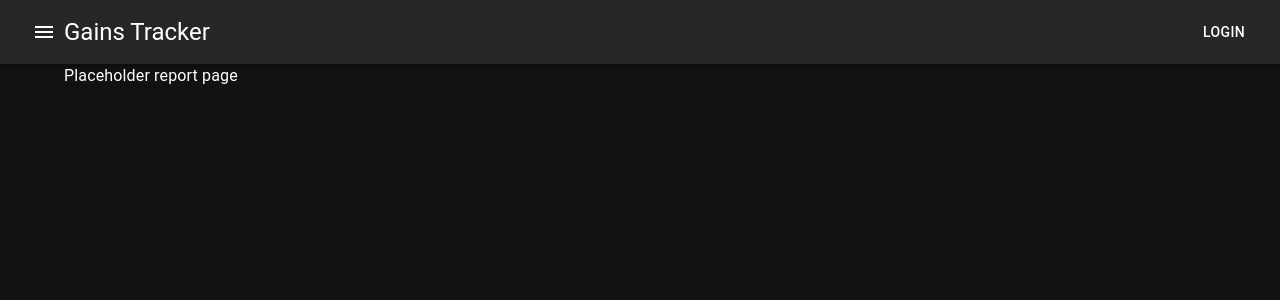
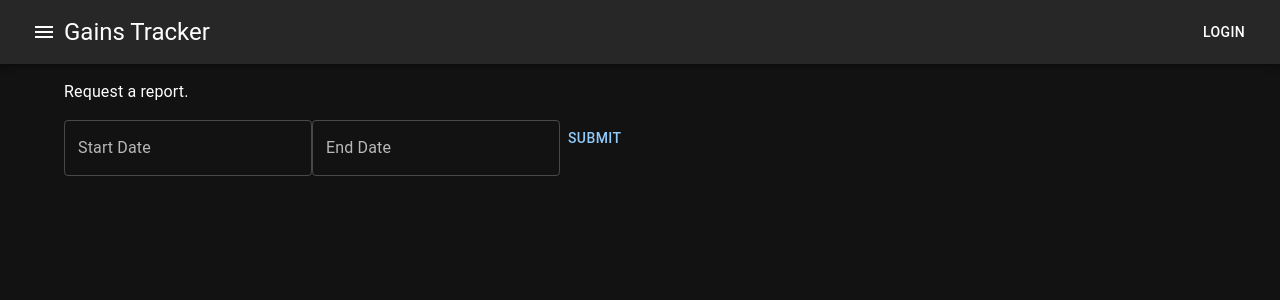
Before and after one commit to travishbates/ECE-528-Term-Project-v2, a React (Vite) app in the folder gains-tracker-ui/: page /reports in a window 1280 px wide. Shown: the top 300 px of the page. Built offline with nearby package versions, Linux system fonts and the light colour scheme.

Commit message:
WIP report request.

```diff
--- a/gains-tracker-ui/package.json
+++ b/gains-tracker-ui/package.json
@@ -14,6 +14,8 @@
     "@emotion/styled": "^11.11.0",
     "@mui/icons-material": "^5.14.11",
     "@mui/material": "^5.14.11",
+    "@mui/x-date-pickers": "^6.16.1",
+    "dayjs": "^1.11.10",
     "react": "^18.2.0",
     "react-dom": "^18.2.0",
     "react-router-dom": "^6.16.0"
--- a/gains-tracker-ui/src/App.tsx
+++ b/gains-tracker-ui/src/App.tsx
@@ -14,6 +14,7 @@ import TransactionUpload from "./TransactionUpload";
 import { getTransactions } from "./backendService";
 import SideNav from "./SideNav";
 import {Routes, Route, useNavigate} from "react-router-dom";
+import Reports from "./Reports";
 
 function App() {
     const [transactions, setTransactions] = React.useState([]);
@@ -56,15 +57,15 @@ function App() {
             </Toolbar>
         </AppBar>
         <SideNav open={ open } closeDrawer={ closeDrawer } handleNavigate={handleNavigate}/>
-        <Routes>
-            <Route path="/" element={<Container>
-                Welcome to Gains Tracker!
-            </Container>}/>
-            <Route path="/transactions" element={<TransactionTable transactions={transactions} refreshTransactions={refreshTransactions}></TransactionTable>}/>
-            <Route path="/reports" element={<Container>
-                Placeholder report page
-            </Container>}/>
-        </Routes>
+        <Container>
+            <Routes>
+                <Route path="/" element={<p>
+                    Welcome to Gains Tracker!
+                </p>}/>
+                <Route path="/transactions" element={<TransactionTable transactions={transactions} refreshTransactions={refreshTransactions}></TransactionTable>}/>
+                <Route path="/reports" element={<Reports></Reports>}/>
+            </Routes>
+        </Container>
     </>
   )
 }
--- /dev/null
+++ b/gains-tracker-ui/src/Reports.tsx
@@ -0,0 +1,41 @@
+import * as React from "react";
+import Button from "@mui/material/Button";
+import { DatePicker } from '@mui/x-date-pickers/DatePicker';
+import { requestReport } from './backendService';
+
+function Reports() {
+    const [startDate, setStartDate] = React.useState();
+    const [endDate, setEndDate] = React.useState();
+
+    const handleSubmit = (event) => {
+        event.preventDefault();
+
+        requestReport(startDate.toISOString(), endDate.toISOString())
+            .then((res) => {
+                alert("Report submitted.");
+            });
+    }
+
+    return (
+        <>
+            <p>Request a report.</p>
+            <form onSubmit={handleSubmit}>
+                <DatePicker
+                    label="Start Date"
+                    onChange={(date) => setStartDate(date)}
+                />
+                <DatePicker
+                    label="End Date"
+                    onChange={(date) => setEndDate(date)}
+                />
+                <Button
+                    type="submit"
+                >
+                    Submit
+                </Button>
+            </form>
+        </>
+    )
+}
+
+export default Reports
--- a/gains-tracker-ui/src/backendService.js
+++ b/gains-tracker-ui/src/backendService.js
@@ -18,3 +18,19 @@ export function uploadTransactions(formData) {
         })
         .then(response => response.json());
 }
+
+export function requestReport(startDate, endDate) {
+    console.log({startDate, endDate});
+    return fetch(BASE_URL + "/reports/request",
+        {
+            method: "POST",
+            headers: {
+                "content-type": "application/json"
+            },
+            body: JSON.stringify({
+                startDate,
+                endDate
+            })
+        })
+        .then(response => response.json());
+}
--- a/gains-tracker-ui/src/main.tsx
+++ b/gains-tracker-ui/src/main.tsx
@@ -6,6 +6,8 @@ import {BrowserRouter} from "react-router-dom";
 import createTheme from "@mui/material/styles/createTheme";
 import ThemeProvider from "@mui/material/styles/ThemeProvider";
 import {CssBaseline} from "@mui/material";
+import { LocalizationProvider } from '@mui/x-date-pickers';
+import { AdapterDayjs } from '@mui/x-date-pickers/AdapterDayjs'
 
 const theme = createTheme({
     palette: {
@@ -15,11 +17,13 @@ const theme = createTheme({
 
 ReactDOM.createRoot(document.getElementById('root')!).render(
   <React.StrictMode>
+      <LocalizationProvider dateAdapter={AdapterDayjs}>
           <ThemeProvider theme={theme}>
               <CssBaseline />
               <BrowserRouter>
                   <App />
               </BrowserRouter>
           </ThemeProvider>
+      </LocalizationProvider>
   </React.StrictMode>,
 )
```
Also changed, not shown: 2 other files (tests, documents, lock files or other folders). Lines whose indentation alone changed are shown as unchanged.
